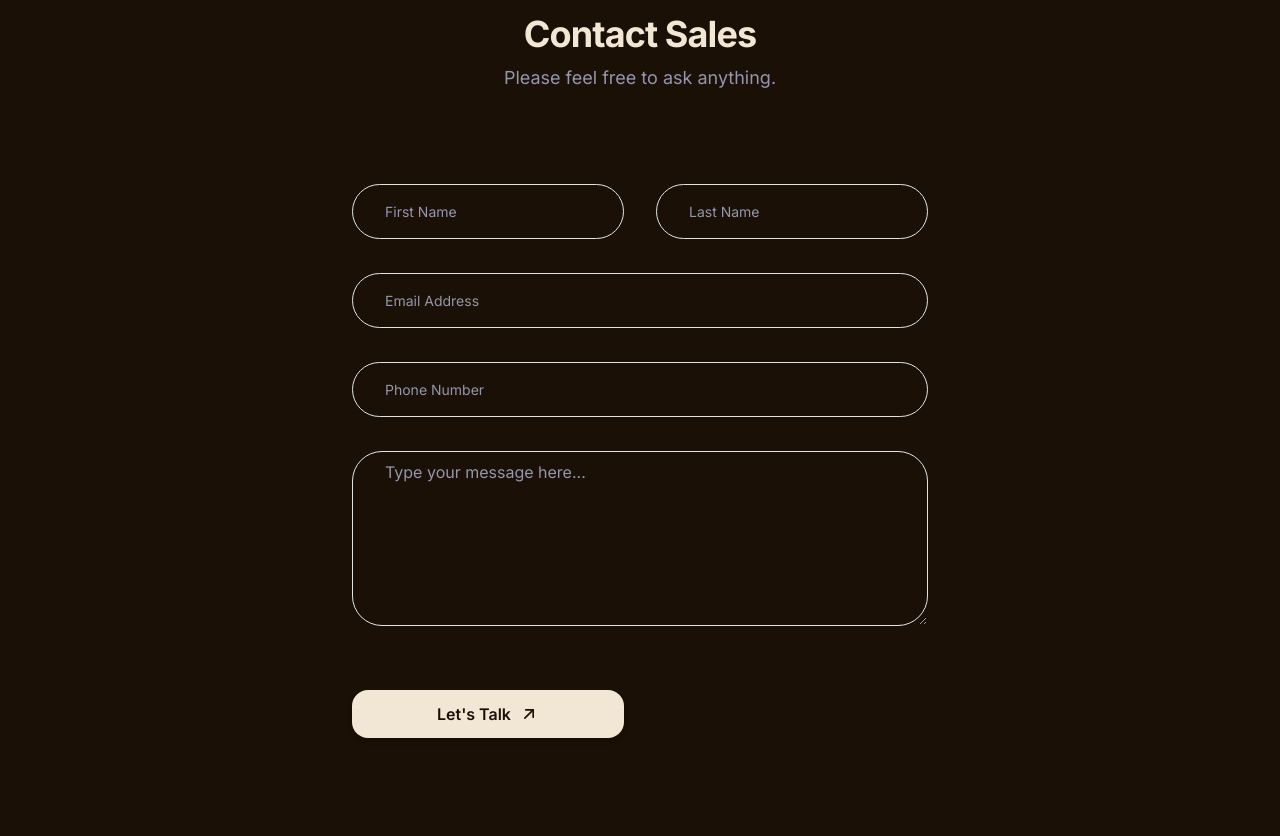
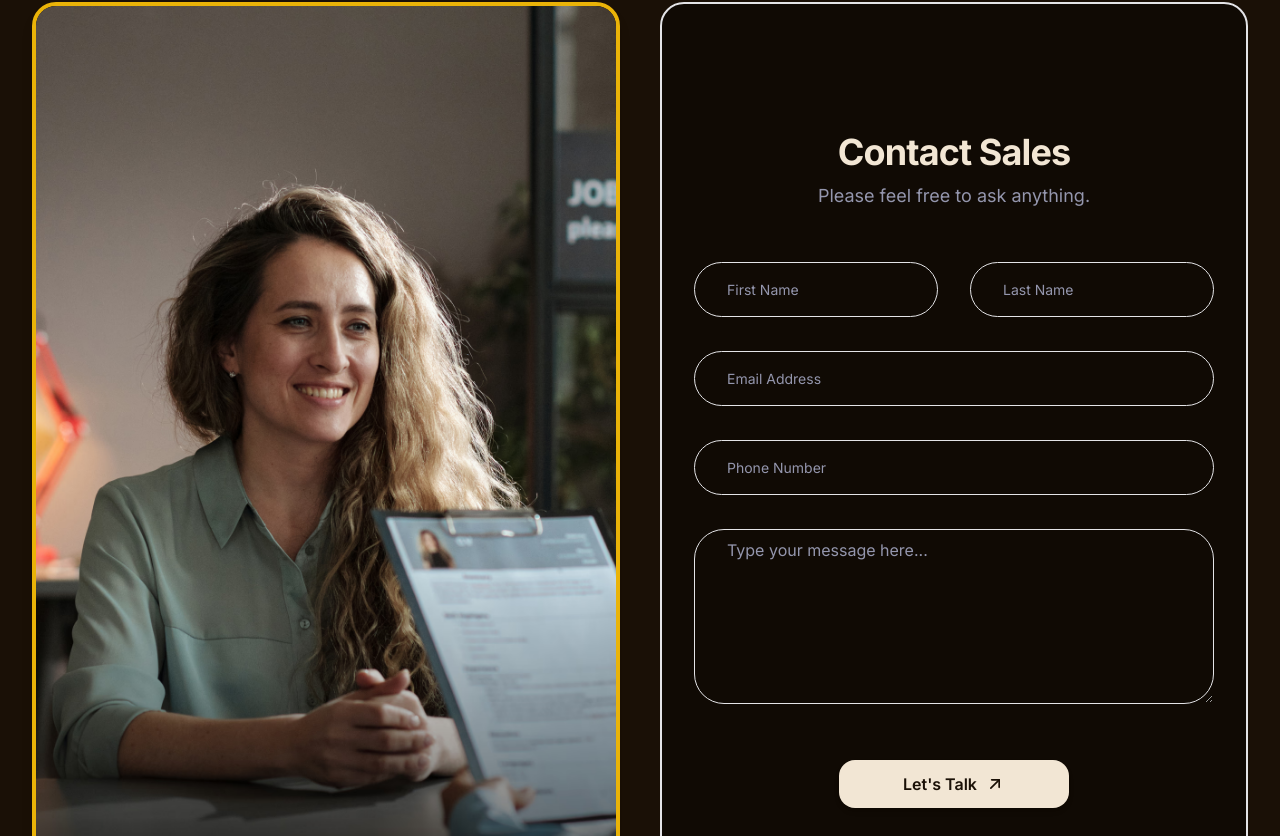
Before and after one commit to mkeloo/consultancy-eng-des, a Next.js app: page /contact in a window 1280 px wide. Shown: the part 784-1620 px from the top of the page. Built offline with nearby package versions, Linux system fonts and the light colour scheme.

Commit message:
refactor: Update styling in various components

```diff
--- a/app/about/page.jsx
+++ b/app/about/page.jsx
@@ -1,6 +1,5 @@
 'use client';
 import React from 'react';
-import Image from 'next/image';
 import { Button } from '@/components/ui/button';
 import { TbArrowUpRight } from 'react-icons/tb';
 
--- a/app/contact/page.jsx
+++ b/app/contact/page.jsx
@@ -1,16 +1,111 @@
-import Contact from '@/components/Contact';
+'use client';
+import { motion } from 'framer-motion';
+import { slideInRightVariants, slideInVariants } from '@/constants/animation';
+import { Input } from '@/components/ui/input';
+import { Textarea } from '@/components/ui/textarea';
+import { Button } from '@/components/ui/button';
+import { TbArrowUpRight } from 'react-icons/tb';
+
+function classNames(...classes) {
+  return classes.filter(Boolean).join(' ');
+}
 
 const ContactPage = () => {
   return (
-    <div className="bg-[#F2E6D4] dark:bg-[#1A1006] text-[#1A1006] dark:text-[#F2E6D4]">
+    <div className="bg-[#F2E6D4] dark:bg-[#1A1006] text-[#1A1006] dark:text-[#F2E6D4] ">
       <div className="bg-[url('/images/Team/whoweare.jpg')] bg-center bg-cover">
         <h1 className="container py-32 text-6xl font-semibold text-black tracking-widest text-center lg:py-64">
           How to reach us?
         </h1>
       </div>
 
-      <div className="max-w-7xl mx-auto">
-        <Contact />
+      <div className="max-w-7xl mx-auto flex h-full w-full mb-40 mt-32 gap-x-10 px-8 items-stretch">
+        <div className="w-1/2 ">
+          <motion.div
+            initial="offscreen"
+            whileInView={'onscreen'}
+            variants={slideInVariants}
+            className="w-full h-full flex justify-center items-center"
+          >
+            <img
+              src="/images/Contact/contact-image.png"
+              alt="Contact"
+              className="rounded-3xl shadow-lg w-full h-full object-cover border-4 border-yellow-500 transition-shadow duration-300 ease-in-out hover:shadow-2xl hover:shadow-yellow-500 hover:backdrop:blur-2xl"
+            />
+          </motion.div>
+        </div>
+
+        <motion.div
+          initial="offscreen"
+          whileInView={'onscreen'}
+          variants={slideInRightVariants}
+          className="w-1/2 h-full flex items-center"
+        >
+          <div className="w-full h-full">
+            <div className="bg-[#100a04] text-[#F2E6D4] h-full px-6 py-32 lg:px-8 border-2 rounded-3xl flex flex-col justify-center">
+              <div className="mx-auto max-w-2xl text-center">
+                <h2 className="text-3xl font-bold tracking-tight sm:text-4xl">
+                  Contact Sales
+                </h2>
+                <p className="mt-2 text-lg leading-8 text-muted-foreground">
+                  Please feel free to ask anything.
+                </p>
+              </div>
+
+              <form className="mx-auto mt-14 max-w-xl sm:mt-10">
+                <div className="grid grid-cols-1 gap-x-8 gap-y-6 sm:grid-cols-2">
+                  <div className="mt-2.5">
+                    <Input
+                      type="name"
+                      id="firstname"
+                      placeholder="First Name"
+                    />
+                  </div>
+
+                  <div className="mt-2.5">
+                    <Input type="name" id="lastname" placeholder="Last Name" />
+                  </div>
+
+                  <div className="sm:col-span-2">
+                    <div className="mt-2.5">
+                      <Input
+                        type="email"
+                        id="email"
+                        placeholder="Email Address"
+                      />
+                    </div>
+                  </div>
+
+                  <div className="sm:col-span-2">
+                    <div className="mt-2.5">
+                      <Input
+                        type="tel"
+                        id="phoneNumber"
+                        placeholder="Phone Number"
+                      />
+                    </div>
+                  </div>
+
+                  <div className="sm:col-span-2">
+                    <div className="mt-2.5">
+                      <Textarea placeholder="Type your message here..." />
+                    </div>
+                  </div>
+
+                  <div className="sm:col-span-2 flex justify-center mt-8">
+                    <Button
+                      type="submit"
+                      className="flex w-full sm:w-auto items-center bg-[#1A1006] text-white dark:bg-[#F2E6D4] dark:text-[#1A1006] text-md px-16 py-6 rounded-2xl font-semibold shadow-md duration-300 transition hover:scale-105 hover:dark:bg-yellow-500 hover:bg-yellow-500 hover:text-black"
+                    >
+                      Let's Talk
+                      <TbArrowUpRight className="w-5 h-5 ml-2" />
+                    </Button>
+                  </div>
+                </div>
+              </form>
+            </div>
+          </div>
+        </motion.div>
       </div>
     </div>
   );
--- a/app/services/page.jsx
+++ b/app/services/page.jsx
@@ -2,14 +2,14 @@ import Services from '@/components/Services';
 
 const ServicesPage = () => {
   return (
-    <div className="bg-[#F2E6D4] dark:bg-[#1A1006] text-[#1A1006] dark:text-[#F2E6D4]">
+    <div className="bg-[#F2E6D4] dark:bg-[#1A1006] text-[#1A1006] dark:text-[#F2E6D4] ">
       <div className="bg-[url('/images/Team/whoweare.jpg')] bg-center bg-cover">
         <h1 className="container py-32 text-6xl font-semibold text-black tracking-widest text-center lg:py-64">
           What do we offer?
         </h1>
       </div>
 
-      <div className="max-w-7xl mx-auto">
+      <div className="max-w-7xl mx-auto my-24 mb-32">
         <Services />
       </div>
     </div>
--- a/components/CallToAction.jsx
+++ b/components/CallToAction.jsx
@@ -10,7 +10,7 @@ const CallToAction = () => {
       <div className="w-[55%] ">
         <div className="border-b-4 border-yellow-500 mb-4 w-14" />
         <h2 className="text-4xl font-bold mb-4">Let's Work Together</h2>
-        <p className="text-lg mb-8">
+        <p className="text-lg font-normal mb-8">
           Contact Us If You Have Anything In Mind, We Will Help You Build.
         </p>
         <div className=" space-x-4 mb-6 gap-4 ">
@@ -34,8 +34,7 @@ const CallToAction = () => {
             src="/images/CTA/CTA.jpeg"
             alt="worker"
             layout="fill"
-            objectFit="cover"
-            className="border-4 border-yellow-500 rounded-3xl group-hover:scale-110  duration-300 transition-transform ease-in-out group-hover:shadow-2xl group-hover:shadow-yellow-500 group-hover:backdrop-blur-2xl"
+            className="object-cover border-4 border-yellow-500 rounded-3xl group-hover:scale-110  duration-300 transition-transform ease-in-out group-hover:shadow-2xl group-hover:shadow-yellow-500 group-hover:backdrop-blur-2xl"
           />
         </div>
       </div>
--- a/components/Contact.jsx
+++ b/components/Contact.jsx
@@ -14,7 +14,7 @@ export default function Contact() {
   //   const [agreed, setAgreed] = useState(false);
 
   return (
-    <div className=" bg-[#F2E6D4] dark:bg-[#1A1006] text-[#1A1006] dark:text-[#F2E6D4]  px-6 py-24 sm:py-32 lg:px-8">
+    <div className=" bg-[#100a04] text-[#F2E6D4] h-auto px-6 py-28 lg:px-8 border-2 rounded-3xl">
       <div className="mx-auto max-w-2xl text-center">
         <h2 className="text-3xl font-bold tracking-tight sm:text-4xl">
           Contact Sales
@@ -24,7 +24,7 @@ export default function Contact() {
         </p>
       </div>
 
-      <form className="mx-auto mt-16 max-w-xl sm:mt-20">
+      <form className="mx-auto mt-14 max-w-xl sm:mt-10">
         <div className="grid grid-cols-1 gap-x-8 gap-y-6 sm:grid-cols-2">
           <div className="mt-2.5">
             <Input type="name" id="firstname" placeholder="First Name" />
@@ -52,10 +52,10 @@ export default function Contact() {
             </div>
           </div>
 
-          <div className="mt-10">
+          <div className="sm:col-span-2 flex justify-center mt-6 ">
             <Button
               type="submit"
-              className="flex w-full items-center bg-[#1A1006] text-white  dark:bg-[#F2E6D4] dark:text-[#1A1006] text-md  px-8 py-6 rounded-2xl font-semibold shadow-md  duration-300 mr-16 transition hover:scale-105 hover:dark:bg-yellow-500 hover:bg-yellow-500 hover:text-black"
+              className="flex w-full sm:w-auto items-center bg-[#1A1006] text-white dark:bg-[#F2E6D4] dark:text-[#1A1006] text-md px-16 py-6 rounded-2xl font-semibold shadow-md duration-300 transition hover:scale-105 hover:dark:bg-yellow-500 hover:bg-yellow-500 hover:text-black"
             >
               Let's Talk
               <TbArrowUpRight className="w-5 h-5 ml-2" />
--- a/components/Logo.jsx
+++ b/components/Logo.jsx
@@ -3,10 +3,10 @@ import Link from 'next/link';
 const Logo = () => {
   return (
     <Link href="/" className="flex flex-col justify-center items-center ">
-      <div className="font-bold text-3xl bg-gradient-to-r from-yellow-400 to-amber-800 text-transparent bg-clip-text hover:cursor-pointer -mb-2">
+      <div className="font-bold text-2xl bg-gradient-to-r from-yellow-400 to-amber-800 text-transparent bg-clip-text hover:cursor-pointer -mb-2">
         Urban
       </div>
-      <div className="font-bold text-3xl bg-gradient-to-r from-yellow-400 to-amber-800 text-transparent bg-clip-text hover:cursor-pointer leading-tight">
+      <div className="font-bold text-2xl bg-gradient-to-r from-yellow-400 to-amber-800 text-transparent bg-clip-text hover:cursor-pointer leading-tight">
         Vision
       </div>
     </Link>
--- a/components/Projects.jsx
+++ b/components/Projects.jsx
@@ -54,7 +54,7 @@ const Projects = () => {
             See All
           </Button>
         </div>
-        <p className="text-md font-bold mb-12">
+        <p className="text-md font-normal mb-12">
           Recent Projects Showcasing Our Craftsmanship And Innovation In
           Construction
         </p>
--- a/components/Testimonials.jsx
+++ b/components/Testimonials.jsx
@@ -49,7 +49,7 @@ const Testimonials = () => {
             See All
           </Button>
         </div>
-        <p className="text-md font-bold mb-12">
+        <p className="text-md font-normal mb-12">
           Just Don't Take Our Word For It. Here's What Our Clients Have To Say
         </p>
       </div>
```
Also changed, not shown: components/Services.jsx (+25 -9 lines), components/StatsAbout.jsx (+4 -4 lines), public/images/Contact/contact-image.png (added).
